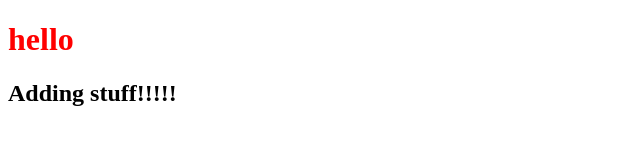
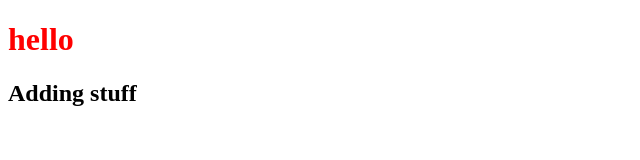
Before and after one commit to laurenhigh/Hello_github, a plain HTML site: page index.html in a window 1280 px wide. Shown: the full height of the page, 0-640 px from the left. Drawn offline with Linux system fonts and the light colour scheme.

Commit message:
Revert "testing 2"
This reverts commit 940de466e08a52d2b5ab32d8a6a9c1892f7afa58.

```diff
--- a/index.html
+++ b/index.html
@@ -6,7 +6,6 @@
   </head>
   <body>
     <h1>hello</h1>
-    <h2>Adding stuff!!!!!</h2>
-
+    <h2>Adding stuff</h2>
   </body>
 </html>
```
